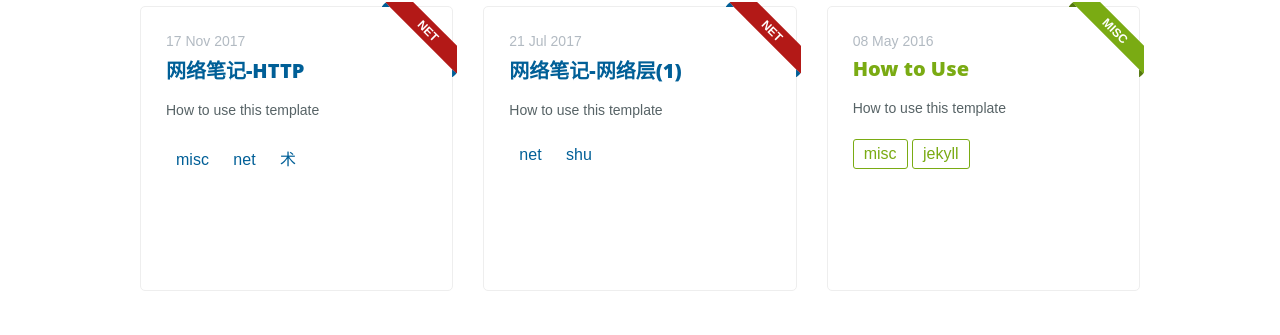
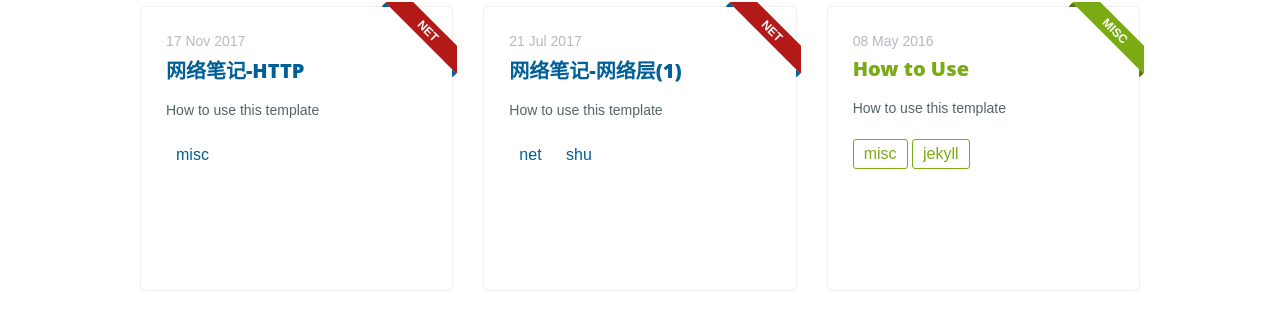
Before and after one commit to zhuangxu0/zhuangxu0.github.com, a Jekyll site: the page built from index.html, in a window 1280 px wide and 1279 px high. Shown: the part 94-429 px from the top of the window. Built offline with Jekyll 4.4.1, drawn with Linux system fonts in a browser that asks for light colours.

Commit message:
Update 2017-11-17-network-2.md

```diff
--- a/_posts/2017-11-17-network-2.md
+++ b/_posts/2017-11-17-network-2.md
@@ -8,8 +8,6 @@ main-class: 'net'
 color: '#7AAB13'
 tags:
 - misc
-- net
-- 术
 categories:
 - "Network"
 twitter_text: 'How to use this template'
```
